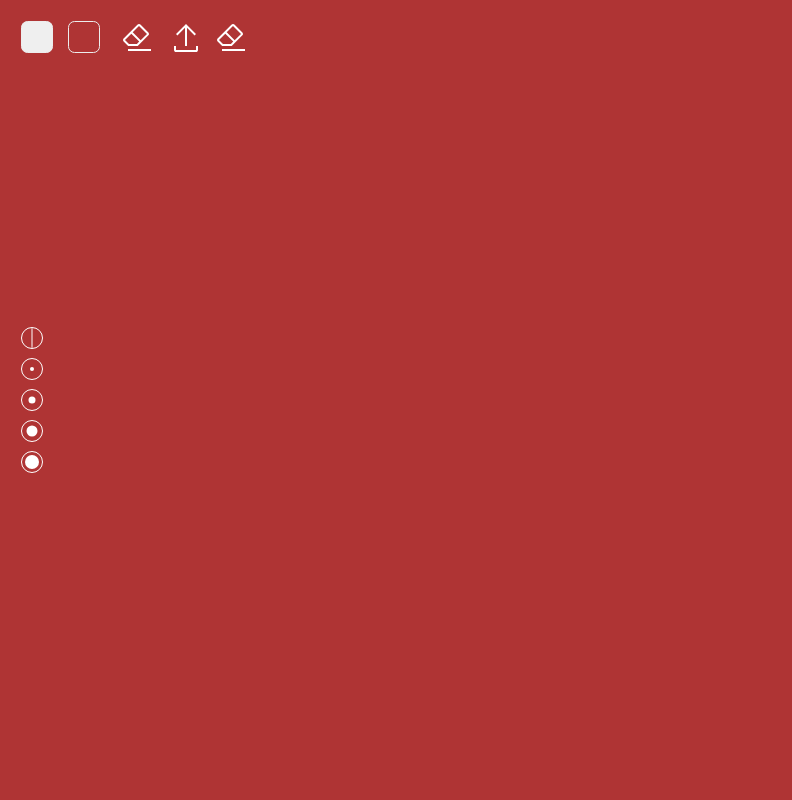
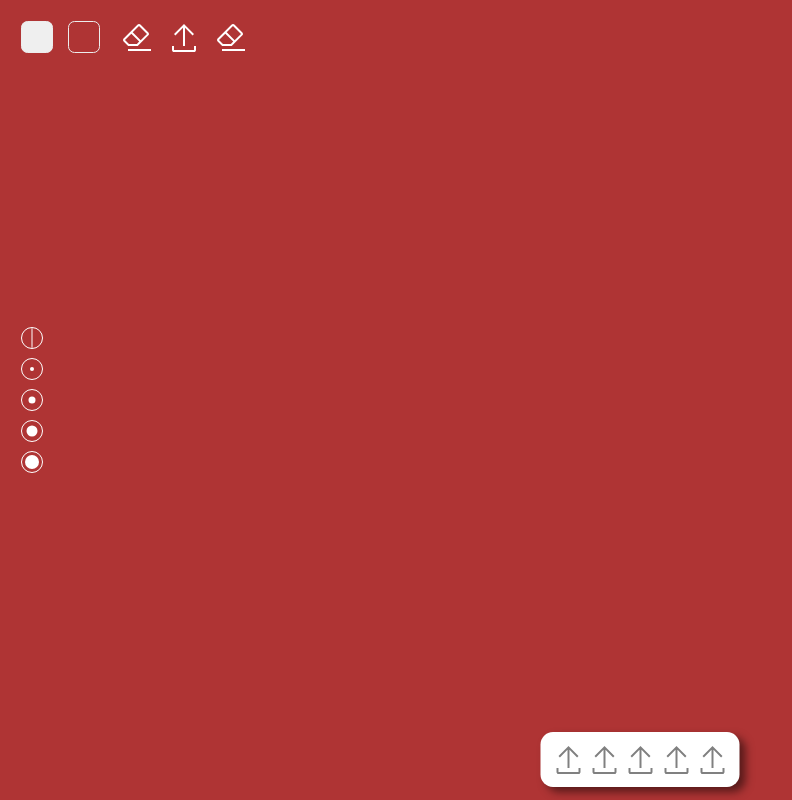
Before and after one commit to evgeniy-popov-jsx/psychologist-s-website, a React (Vite) app: page / in a window 1280 px wide. Shown: the whole page, without its empty margins (0-792 px from the left). Built offline with nearby package versions, Linux system fonts and the light colour scheme.

Commit message:
created pages

```diff
--- a/src/application/routes/routes.ts
+++ b/src/application/routes/routes.ts
@@ -1,3 +1,6 @@
 export const ROUTES = {
   main: '/',
+  about: '/about',
+  educations: '/educations',
+  price: '/price',
 };
--- /dev/null
+++ b/src/presentation/components/Menu/index.tsx
@@ -0,0 +1,23 @@
+import { Styled } from './styles.ts';
+
+export const Menu = () => {
+  return (
+    <Styled.Container>
+      <Styled.Link to={'/'}>
+        <Styled.ExportIcon></Styled.ExportIcon>
+      </Styled.Link>
+      <Styled.Link to={'/about'}>
+        <Styled.ExportIcon></Styled.ExportIcon>
+      </Styled.Link>
+      <Styled.Link to={'/educations'}>
+        <Styled.ExportIcon></Styled.ExportIcon>
+      </Styled.Link>
+      <Styled.Link to={'/price'}>
+        <Styled.ExportIcon></Styled.ExportIcon>
+      </Styled.Link>
+      <Styled.Link to={'/telegram'}>
+        <Styled.ExportIcon></Styled.ExportIcon>
+      </Styled.Link>
+    </Styled.Container>
+  );
+};
--- /dev/null
+++ b/src/presentation/components/Menu/styles.ts
@@ -0,0 +1,45 @@
+import styled from 'styled-components';
+import Export from 'presentation/pages/DrawingBoard/icons/export.svg?react';
+import { Link as RLink} from 'react-router-dom';
+
+const Container = styled.div`
+  position: absolute;
+  bottom: 13px;
+  left: 50%;
+  transform: translateX(-50%);
+  display: flex;
+  align-items: center;
+  background: white;
+  padding: 9.5px;
+  border-radius: 12.5px;
+  z-index: 3;
+
+  -webkit-box-shadow: 6px 5px 9px 0px rgba(0, 0, 0, 0.5);
+  -moz-box-shadow: 6px 5px 9px 0px rgba(0, 0, 0, 0.5);
+  box-shadow: 6px 5px 9px 0px rgba(0, 0, 0, 0.5);
+`;
+
+const ExportIcon = styled(Export)`
+  width: 32px;
+  height: 32px;
+  fill: grey;
+  cursor: pointer;
+  padding: 2px;
+  &:hover {
+    fill: red;
+  }
+`;
+
+const Link = styled(RLink)`
+  margin: 0;
+  padding: 0;
+  display: flex;
+  align-items: center;
+  justify-content: center;
+`;
+
+export const Styled = {
+  Container,
+  ExportIcon,
+  Link
+};
--- /dev/null
+++ b/src/presentation/pages/About/index.tsx
@@ -0,0 +1,9 @@
+import { Styled } from './styles.ts';
+
+export const About = () => {
+  return (
+    <Styled.Container>
+      asdad
+    </Styled.Container>
+  );
+};
--- /dev/null
+++ b/src/presentation/pages/About/styles.ts
@@ -0,0 +1,8 @@
+import styled from 'styled-components';
+
+export const Container = styled.div`
+`;
+
+export const Styled = {
+  Container,
+};
--- a/src/presentation/pages/App/App.tsx
+++ b/src/presentation/pages/App/App.tsx
@@ -1,10 +1,12 @@
 import { BrowserRouter } from 'react-router-dom';
 import { RouterConfig } from 'application/routes/routerConfig';
+import { Menu } from 'presentation/components/Menu';
 
 function App() {
   return (
     <BrowserRouter>
       <RouterConfig />
+      <Menu />
     </BrowserRouter>
   );
 }
--- /dev/null
+++ b/src/presentation/pages/Education/index.tsx
@@ -0,0 +1,9 @@
+import { Styled } from './styles.ts';
+
+export const Educations = () => {
+  return (
+    <Styled.Container>
+      educataion
+    </Styled.Container>
+  );
+};
--- /dev/null
+++ b/src/presentation/pages/Education/styles.ts
@@ -0,0 +1,8 @@
+import styled from 'styled-components';
+
+export const Container = styled.div`
+`;
+
+export const Styled = {
+  Container,
+};
--- /dev/null
+++ b/src/presentation/pages/Price/index.tsx
@@ -0,0 +1,9 @@
+import { Styled } from './styles.ts';
+
+export const Price = () => {
+  return (
+    <Styled.Container>
+      price
+    </Styled.Container>
+  );
+};
--- /dev/null
+++ b/src/presentation/pages/Price/styles.ts
@@ -0,0 +1,8 @@
+import styled from 'styled-components';
+
+export const Container = styled.div`
+`;
+
+export const Styled = {
+  Container,
+};
```
Also changed, not shown: src/application/routes/routerConfig.tsx (+15 -0 lines), src/presentation/pages/DrawingBoard/icons/export.svg.
